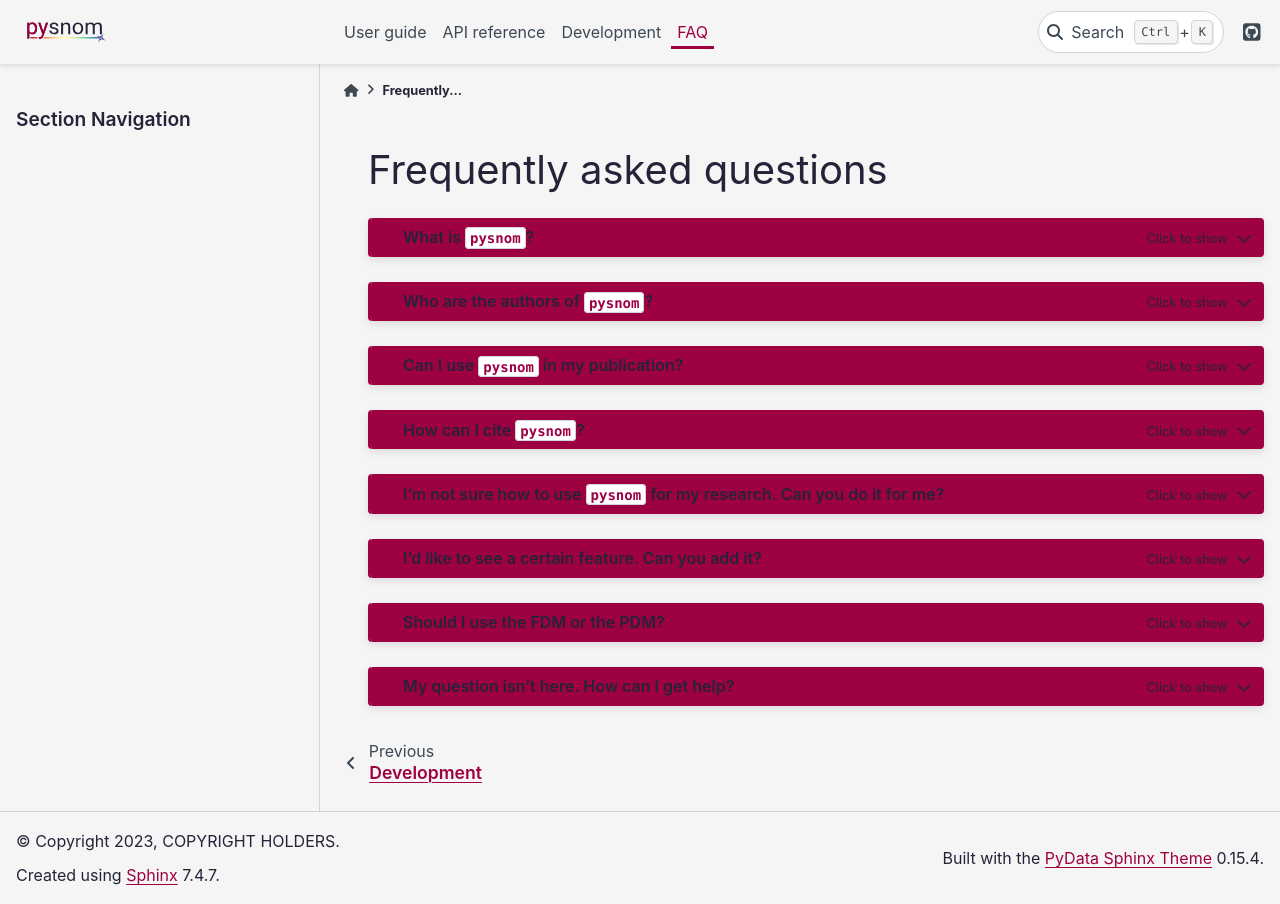
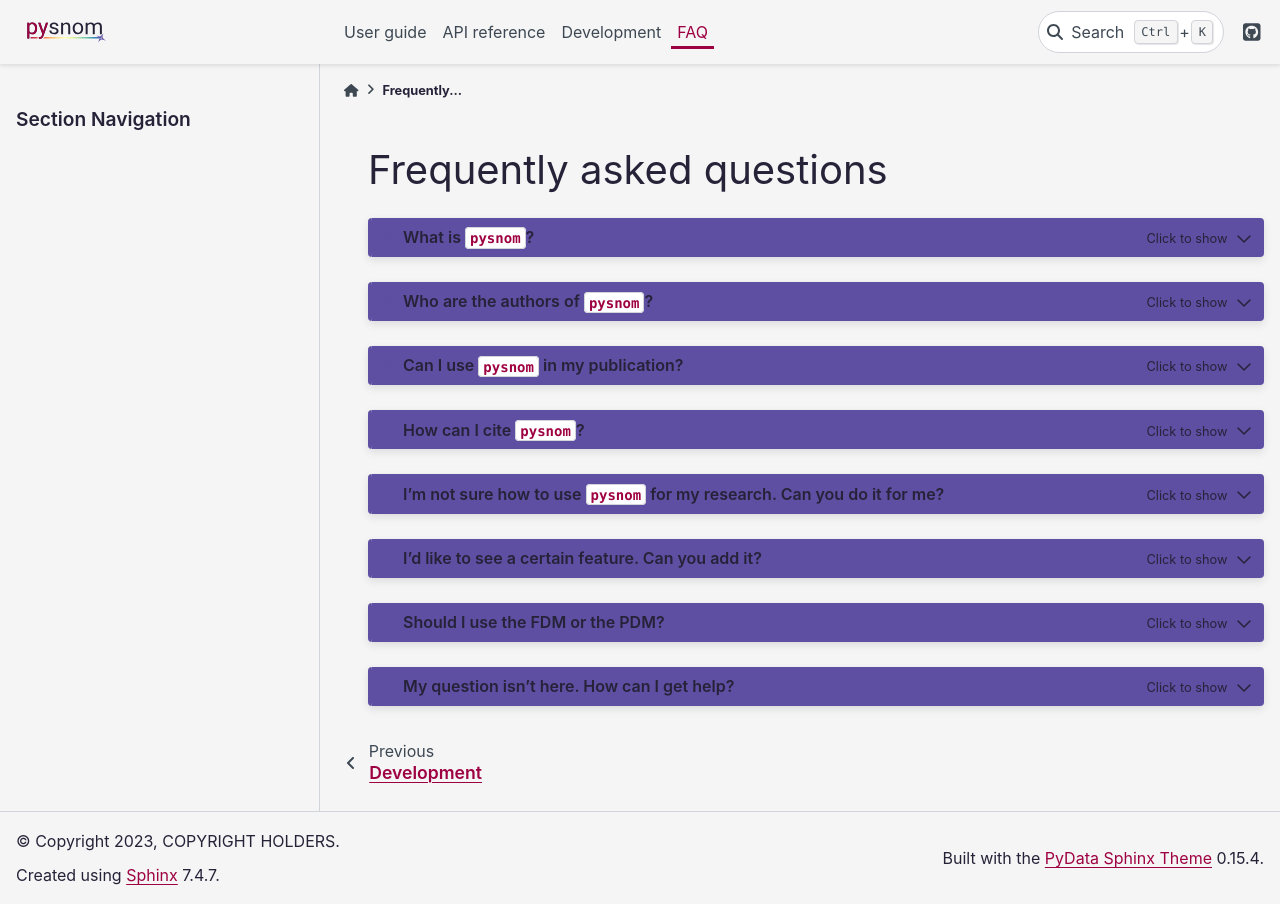
Before and after one commit to TomVincentUK/snompy, a Sphinx documentation site: the page built from docs/FAQ.rst, in a window 1280 px wide. Built offline with Sphinx 7.4.7 and the PyData theme 0.15.4, drawn with Linux system fonts in a browser that asks for light colours.

Commit message:
Changing faq colour to more positive vibes

```diff
--- a/docs/_static/css/custom.css
+++ b/docs/_static/css/custom.css
@@ -60,12 +60,12 @@ html[data-theme="light"] {
 /* FAQ */
 
 div.admonition.admonition-faq {
-  border-color: #9e0142;
+  border-color: var(--pst-color-info);
 }
 div.admonition.admonition-faq > .admonition-title:before {
-  background-color: #9e0142;
+  background-color: var(--pst-color-info);
 }
 div.admonition.admonition-faq > .admonition-title:after {
-  color: #9e0142;
+  color: var(--pst-color-info);
   content: "\f059";
 }
```
